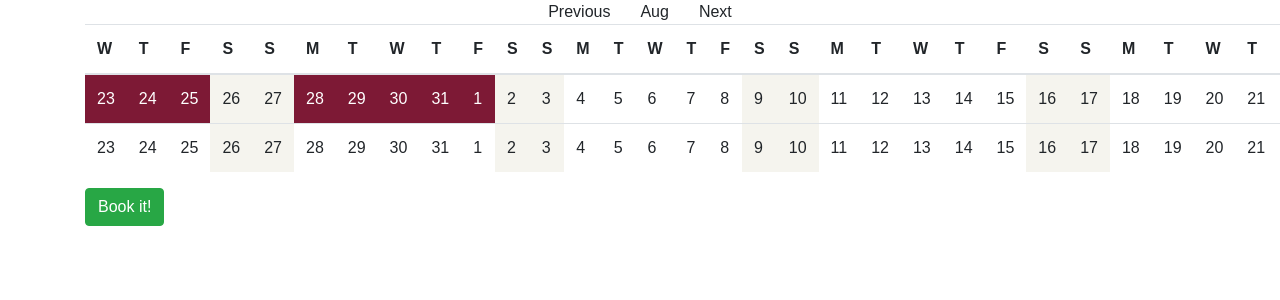
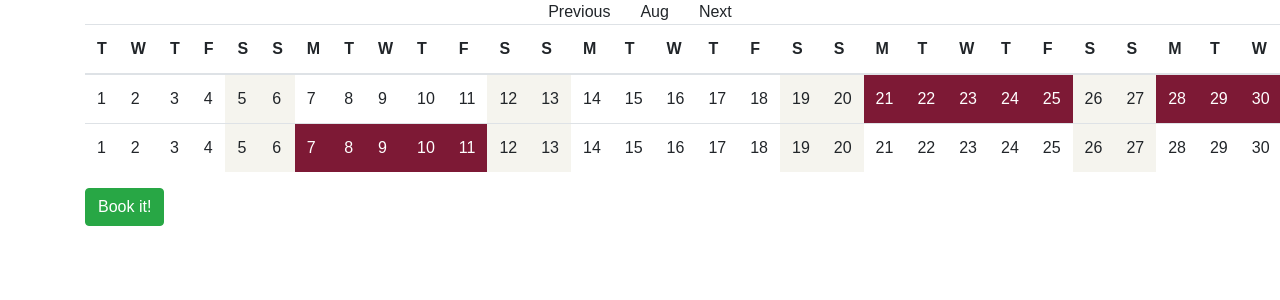
Before and after one commit to looplight/copperpass, a React (Create React App) app: page / in a window 1280 px wide. Shown: the top 300 px of the page. Built offline with nearby package versions, Linux system fonts and the light colour scheme.

Commit message:
selected days can be init from app level component and updated on state change

```diff
--- a/src/App.js
+++ b/src/App.js
@@ -9,10 +9,9 @@ class App extends Component {
     constructor(props) {
         super(props);
         this._handle_ranges          = this._handle_ranges.bind(this);
-        this.d = undefined;
         //NOTE(daniel): maybe some of these should be received via props?
         this.state = {
-            month:moment(),
+            month:moment().startOf('month'),
             selected_ranges:undefined,
             rows:[
             {id:1, title:'Daniel', subtitle:'code monkii 1',
@@ -34,7 +33,7 @@ class App extends Component {
 
        rows_copy = rows_copy.map(row => {
             row.events = [...row.events, ...row.selected_ranges];
-            ///row.selected_ranges = [];
+            row.selected_ranges = [];
        });
 
        this.setState((prev_state, props) => {
@@ -47,7 +46,7 @@ class App extends Component {
             console.log('called');
             let rows_copy = prev_state.rows.slice();
             let found = _.find(rows_copy, row => row.id === data.id);
-            found.selected_ranges = data.ranges;
+            found.selected_ranges = [...found.selected_ranges, ...data.ranges];
 
             return {
                 rows: rows_copy
--- a/src/components/Schedule/ScheduleList.js
+++ b/src/components/Schedule/ScheduleList.js
@@ -4,7 +4,6 @@ import ScheduleHeaderRow from './ScheduleHeaderRow';
 
 const ScheduleList = ({rows, today, update, event_click}) => {
 	const handle_update = (data) => {
-		console.log('selected range', data.ranges);
 		update(data);
 	}
 	return (
--- a/src/components/Schedule/ScheduleListRow.js
+++ b/src/components/Schedule/ScheduleListRow.js
@@ -6,7 +6,7 @@ import ReactDOM 			 from 'react-dom';
 import _ 					 from 'lodash';
 
 
-// @Refactor - steamline these functions
+// @Refactor - streamline these functions
 const is_event = (date, state) => {
 	if(!state.events || !state.events.length) return false;
 
@@ -29,11 +29,6 @@ const is_in_range = (date, range) => {
 	range.end = range.start === range.end ? tmp : range.end;
 	const found_in_range = moment(date.date).isBetween(moment(range.start), moment(range.end), null, '[]');
 	return !!found_in_range;
-}
-
-
-const select_range = (range, state) => {
-
 }
 
 class ScheduleListRow extends Component {
@@ -59,7 +54,7 @@ class ScheduleListRow extends Component {
 	componentDidMount() {
 		document.addEventListener('mouseup', this.handle_click_outside.bind(this), true);
 		this.setState({
-			days: this._build_columns(this.props.today, this.props.row.events)
+			days: this._build_columns(this.props.today, this.props.row.events, this.props.row.selected_ranges)
 		});
 	}
 
@@ -69,7 +64,7 @@ class ScheduleListRow extends Component {
 	componentWillReceiveProps() {
 		this.setState({
 			//events: this.props.row.events,
-			days: this._build_columns(this.props.today, this.props.row.events)
+			days: this._build_columns(this.props.today, this.props.row.events, this.props.row.selected_ranges)
 		});
 	}
 
@@ -84,8 +79,8 @@ class ScheduleListRow extends Component {
 			});
 	    }
 	}
-	_build_columns(today, events) {
-		const dem_ranges = this._get_selected_ranges();
+	_build_columns(today, events, selected_ranges) {
+		//const dem_ranges = this._get_selected_ranges();
 		const is_weekend = date => {
 			return date.day() % 6 === 0;
 		}
@@ -100,7 +95,7 @@ class ScheduleListRow extends Component {
 			//if(!selected_ranges || !selected_ranges.length) return false;
 
 			// find date in _get_selected_ranges
-			const test = _.find(dem_ranges.ranges, range => moment(date.format('YYYY-MM-DD')).isBetween(moment(range.start), moment(range.end), null, '[]'));
+			const test = _.find(selected_ranges, range => moment(date.format('YYYY-MM-DD')).isBetween(moment(range.start), moment(range.end), null, '[]'));
 			//const found_in_range = _.find(selected_ranges, range => moment(date.format('YYYY-MM-DD')).isBetween(moment(range.start), moment(range.end), null, '[]'));
 
 			return !!test;
```
Also changed, not shown: 1 other file (tests, documents, lock files or other folders).
